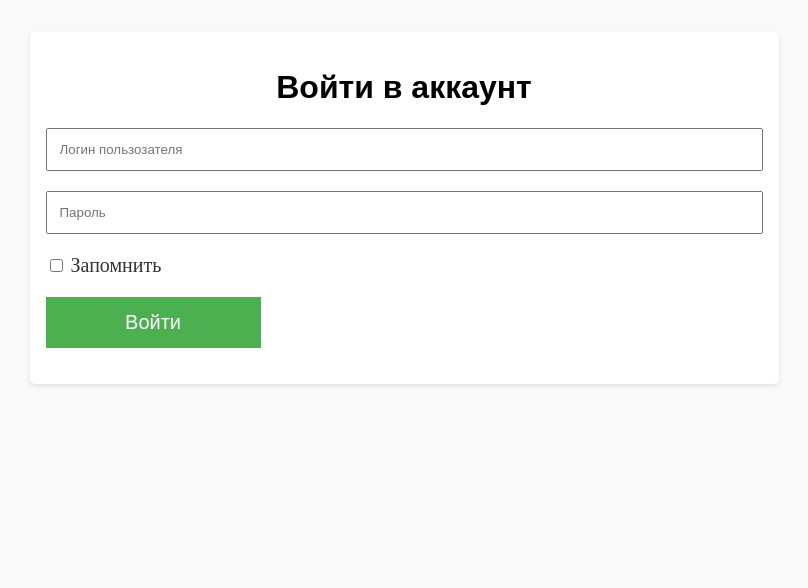
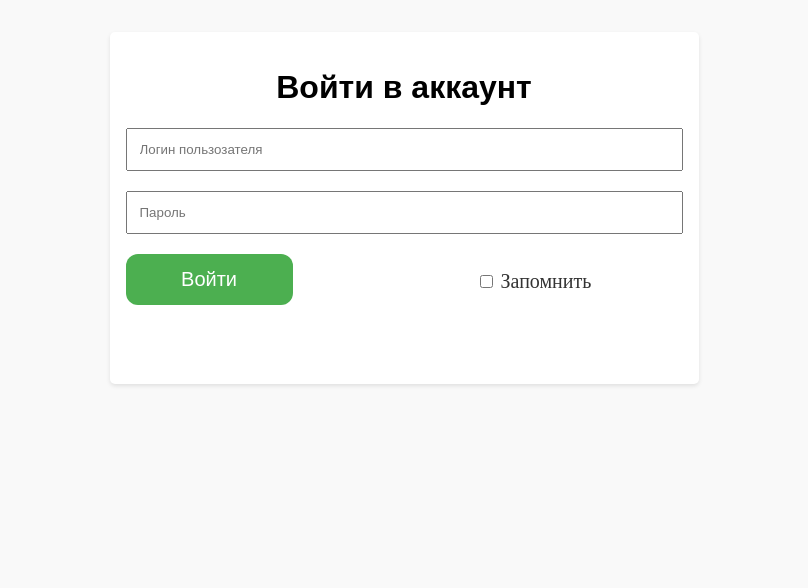
Before and after one commit to vovan13347/MyFlaskBlog, a Flask app: page /login in a window 1280 px wide. Shown: the part 113-701 px from the top of the page, without its empty margins (236-1044 px from the left). Run offline with Flask 3, Linux system fonts and the light colour scheme.

Commit message:
update form

```diff
--- a/app/static/css/style.css
+++ b/app/static/css/style.css
@@ -44,23 +44,31 @@ footer {
   bottom: 0;
 }
 
-.lfusername, .lfpassword{
+.lfcheck {
+    position: relative;
+    top: -55px;
+    left: 350px;
+
+}
+
+.lfusername, .lfpassword {
     width: 100%;
     padding: 12px;
 
 }
 
-.lfsubmit{
+.lfsubmit {
     width: 30%;
     background-color: #4CAF50;
     color: white;
     padding: 14px;
     border: none;
+    border-radius: 12px;
     font-size: 20px;
 
 }
 
-.mainimage{
+.mainimage {
   width: 800;
   height: 600;
 }
--- a/app/templates/login.html
+++ b/app/templates/login.html
@@ -7,14 +7,16 @@
             <h1>Войти в аккаунт </h1>
             <p>
                 {{form.username(class="lfusername",
-          placeholder=form.username.label.text,size=84)  }}<br>
+                placeholder=form.username.label.text,size=64)  }}<br>
             </p>
             <p>
                 {{ form.password(class="lfpassword",
                 placeholder=form.password.label.text,size=64) }}<br>
             </p>
+            <p>{{ form.submit(class="lfsubmit") }}</p>
+            <div class="lfcheck">
                 <p>{{ form.remember_me() }} {{ form.remember_me.label }}</p>
-      <p>{{ form.submit(class="lfsubmit") }}</p>
+            </div>
         </div>
     </form>
 {% endblock %}
```
Lines whose indentation alone changed are shown as unchanged.
